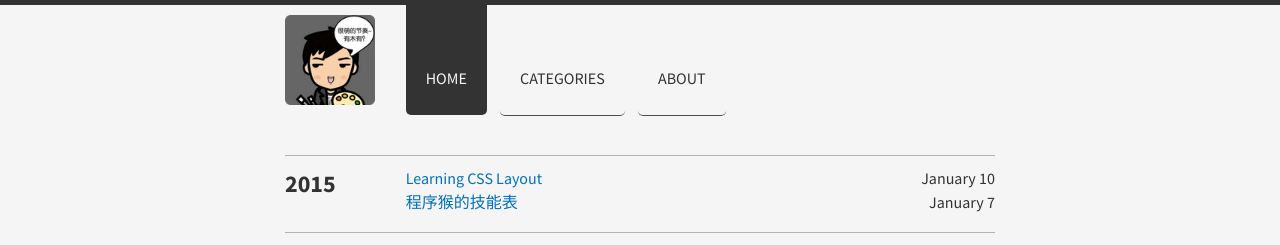
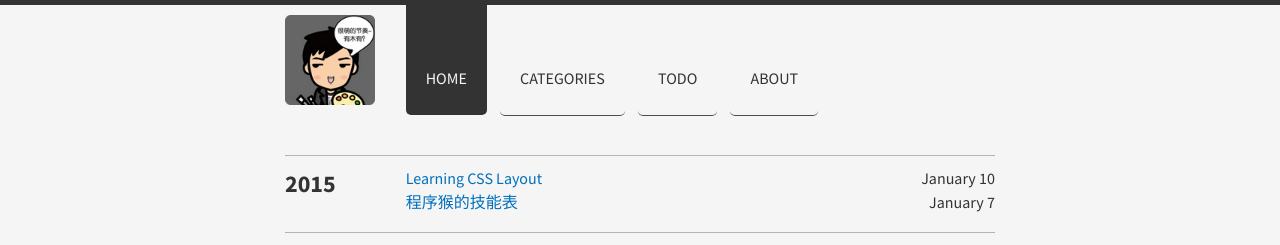
Before and after one commit to JavaCS3/blog, a Jekyll site: the page built from index.html, in a window 1280 px wide. Shown: the top 245 px of the page. Built offline with Jekyll 4.4.1, drawn with Linux system fonts in a browser that asks for light colours; nearby versions of some CDN libraries; Markdown is read by kramdown in place of the engine named in the settings.

Commit message:
add new link

```diff
--- a/_data/links.yml
+++ b/_data/links.yml
@@ -4,5 +4,8 @@
 - url: /categories
   title: Categories
 
+- url: /todolist
+  title: Todo
+
 - url: /about
   title: About
```
